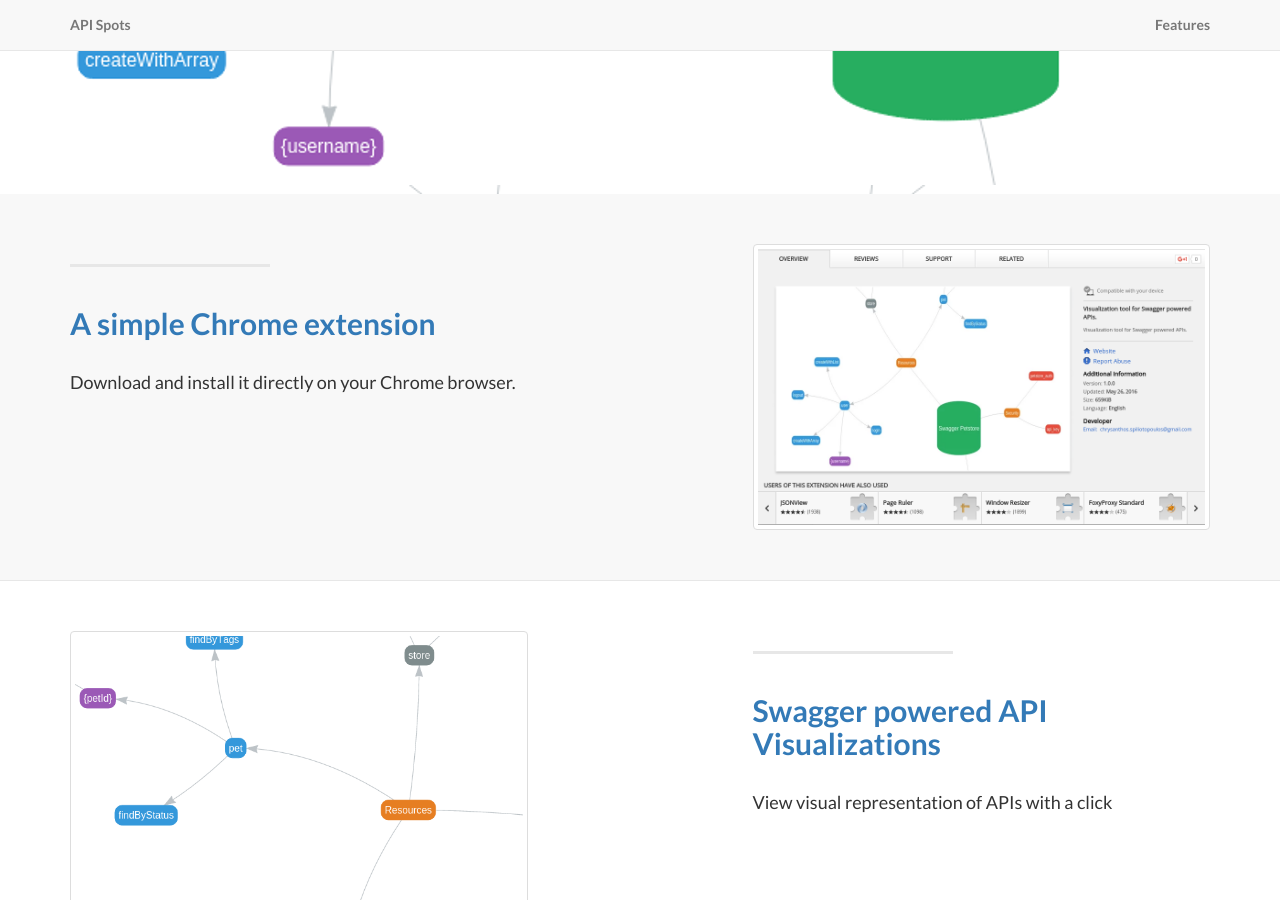
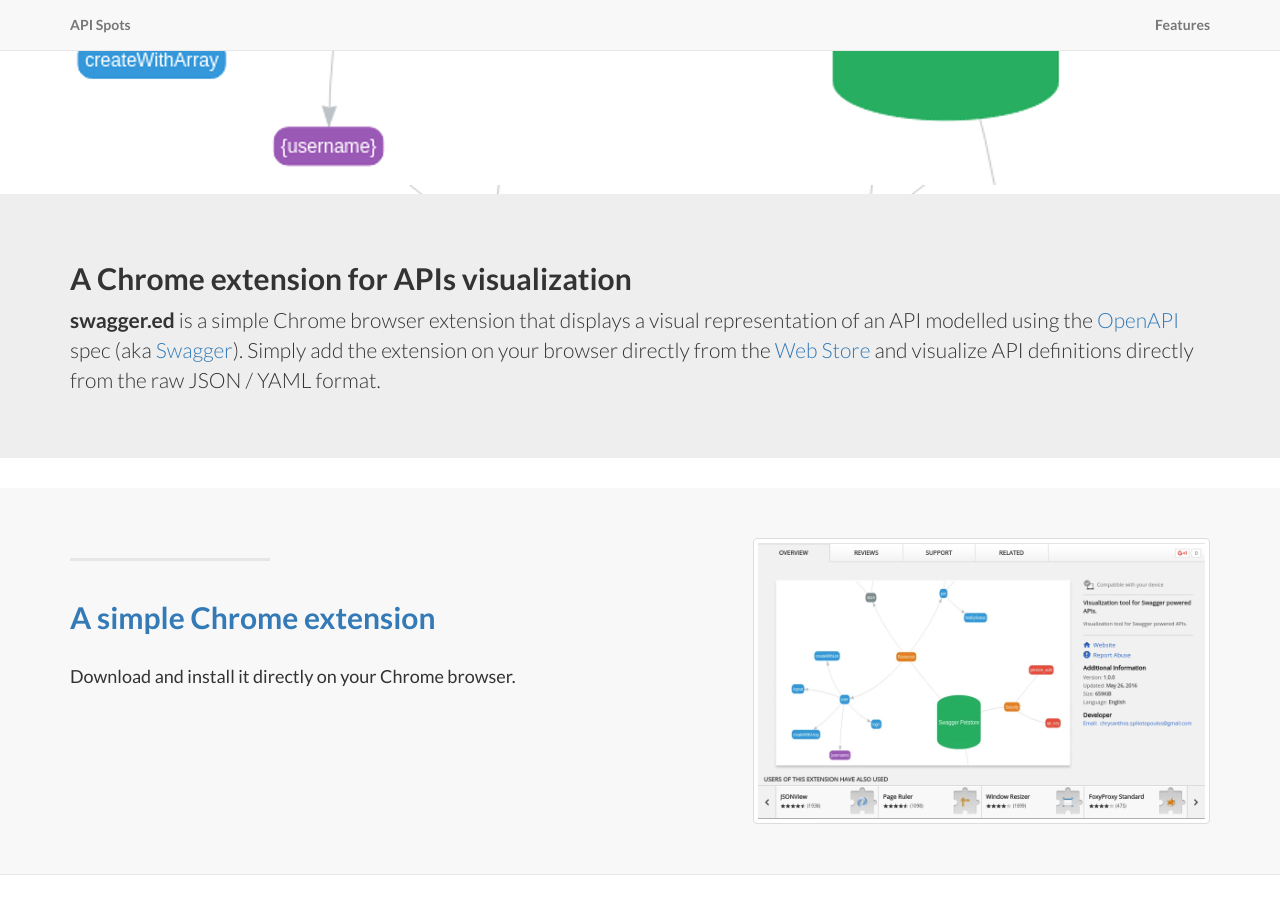
Before and after one commit to apispots/apispots.github.io, a Jekyll site: the page built from projects/swaggered/index.md, in a window 1280 px wide and 900 px high, scrolled down 583 px. Built offline with Jekyll 4.4.1, drawn with Linux system fonts in a browser that asks for light colours; nearby versions of some CDN libraries; some of the changed text lies outside the part shown.

Commit message:
Added welcome message and link to API Stack for examples.

```diff
--- a/_layouts/project.swaggered.html
+++ b/_layouts/project.swaggered.html
@@ -65,6 +65,17 @@
     </div>
     <!-- /.intro-header -->
 
+    <div class="jumbotron">
+        <div class="container">
+            <h2>A Chrome extension for APIs visualization</h2>
+            <p>
+                <b>swagger.ed</b> is a simple Chrome browser extension that displays a visual representation of an API modelled using the
+                <a href='https://github.com/OAI/OpenAPI-Specification' target="_blank">OpenAPI</a> spec (aka <a href='http://swagger.io/' target="_blank">Swagger</a>). Simply add the extension on your browser directly from the
+                <a href="https://chrome.google.com/webstore/detail/swaggered/kaggdmjacnelneophkagkdljffninnpd" target="_blank">Web Store</a> and visualize API definitions directly from the raw JSON / YAML format.
+            </p>
+        </div>
+    </div>
+
     <!-- Page Content -->
     <a name="features"></a>
     {% for post in site.categories['projects/swaggered'] reversed %} {% assign loopindex = forloop.index | modulo: 2 %} {% if loopindex == 1 %}
@@ -111,6 +122,17 @@
 
     {% endif %} {% endfor %}
 
+    <div class="jumbotron">
+        <div class="container">
+            <h2>Looking for examples?</h2>
+            <p>
+              If you need some real life API specs to have a go with the extension,
+              have a look at the fantastic <a href="http://theapistack.com/" target="_blank">API Stack</a> catalogue by
+              the <a href="http://apievangelist.com/" target="_blank">API Evangelist</a> (Kin Lane). Almost all the registered APIs
+              have an OpenAPI spec that you can open and visualize using the add-on.
+            </p>
+        </div>
+    </div>
 
     <!-- /.banner -->
     <footer>
```
Also changed, not shown: 1 other file.
